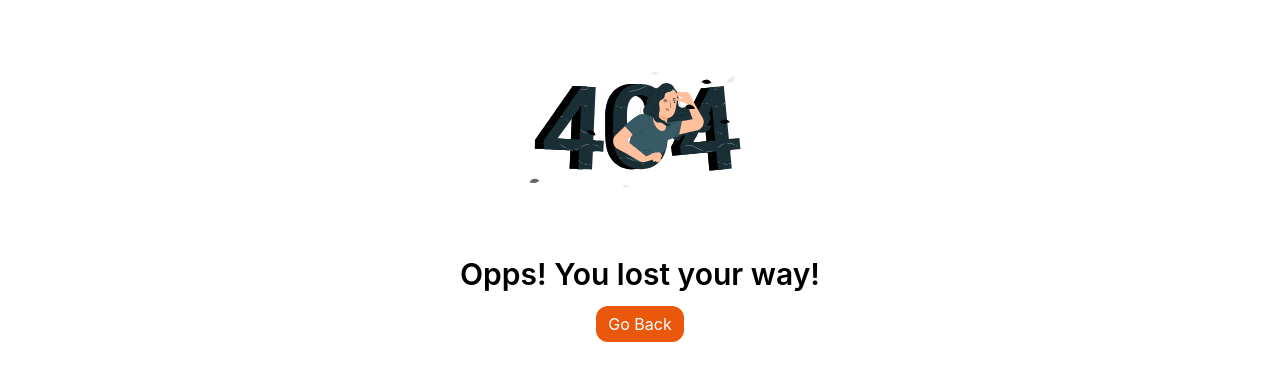
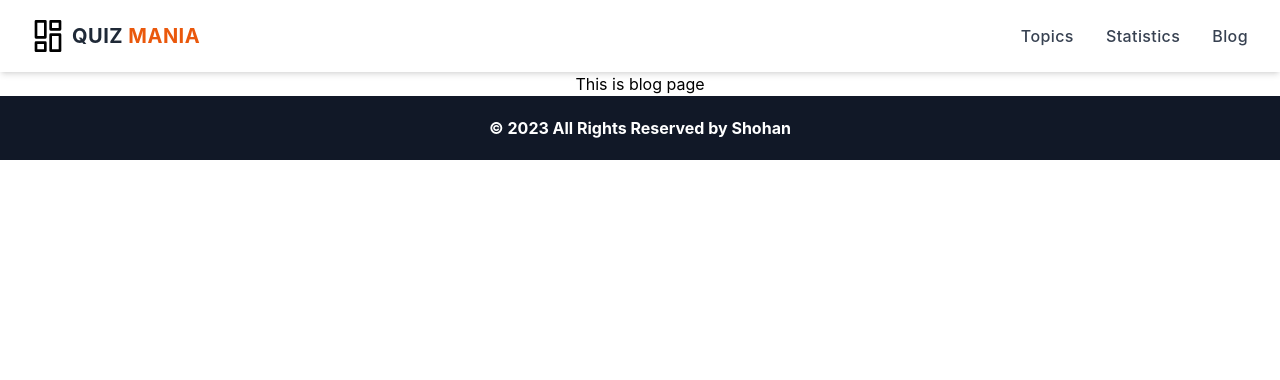
Before and after one commit to shohan89/quiz-mania, a React (Create React App) app: page /blog in a window 1280 px wide. Shown: the top 380 px of the page. Built offline with nearby package versions, Linux system fonts and the light colour scheme.

Commit message:
Statistics and blog components and routes setup

```diff
--- a/src/App.js
+++ b/src/App.js
@@ -1,26 +1,9 @@
-import logo from './logo.svg';
 import './App.css';
-import { createBrowserRouter, RouterProvider } from 'react-router-dom';
-import Root from './components/Root';
-import { Children } from 'react';
-import Topics from './components/Topics';
-import ErrorPage from './components/ErrorPage';
+import {  RouterProvider } from 'react-router-dom';
+import router from './utils/routes';
 
 function App() {
-  const router = createBrowserRouter([
-    {
-      path: '/',
-      element: <Root />,
-      errorElement: <ErrorPage />,
-      children: [
-        // TODO: Add a route for the home page
-        {
-          path: '/',
-          element: <Topics />
-        }
-      ]
-    }
-  ]);
+
   return (
     <div className="App">
       <RouterProvider router={ router } />
--- /dev/null
+++ b/src/components/Blog.jsx
@@ -0,0 +1,11 @@
+import React from 'react';
+
+const Blog = () => {
+  return (
+    <div>
+      <h2>This is blog page</h2>
+    </div>
+  );
+};
+
+export default Blog;
--- a/src/components/Header.jsx
+++ b/src/components/Header.jsx
@@ -45,7 +45,7 @@ export const Header = () => {
           </li>
           <li>
             <Link
-              to="/"
+              to="/statistics"
               aria-label="Our product"
               title="Our product"
               class="font-medium tracking-wide text-gray-700 transition-colors duration-200 hover:text-deep-purple-accent-400"
@@ -55,7 +55,7 @@ export const Header = () => {
           </li>
           <li>
             <Link
-              to="/"
+              to="/blog"
               aria-label="Product pricing"
               title="Product pricing"
               class="font-medium tracking-wide text-gray-700 transition-colors duration-200 hover:text-deep-purple-accent-400"
@@ -147,7 +147,7 @@ export const Header = () => {
                     </li>
                     <li>
                       <Link
-                        to="/"
+                        to="/statistics"
                         aria-label="Our product"
                         title="Our product"
                         class="font-medium tracking-wide text-gray-700 transition-colors duration-200 hover:text-deep-purple-accent-400"
@@ -157,7 +157,7 @@ export const Header = () => {
                     </li>
                     <li>
                       <Link
-                        to="/"
+                        to="/blog"
                         aria-label="Product pricing"
                         title="Product pricing"
                         class="font-medium tracking-wide text-gray-700 transition-colors duration-200 hover:text-deep-purple-accent-400"
--- /dev/null
+++ b/src/components/Statistics.jsx
@@ -0,0 +1,11 @@
+import React from 'react';
+
+const Statistics = () => {
+  return (
+    <div>
+      <h2>This is statistics page</h2>
+    </div>
+  );
+};
+
+export default Statistics;
--- /dev/null
+++ b/src/utils/routes.js
@@ -0,0 +1,31 @@
+import { createBrowserRouter } from "react-router-dom";
+import Blog from "../components/Blog";
+import ErrorPage from "../components/ErrorPage";
+import Root from "../components/Root";
+import Statistics from "../components/Statistics";
+import Topics from "../components/Topics";
+
+const router = createBrowserRouter([
+  {
+    path: '/',
+    element: <Root />,
+    errorElement: <ErrorPage />,
+    children: [
+      // TODO: Add a route for the home page
+      {
+        path: '/',
+        element: <Topics />
+      },
+      {
+        path: '/statistics',
+        element: <Statistics />
+      },
+      {
+        path: '/blog',
+        element: <Blog />
+      }
+    ]
+  }
+]);
+
+export default router
```
